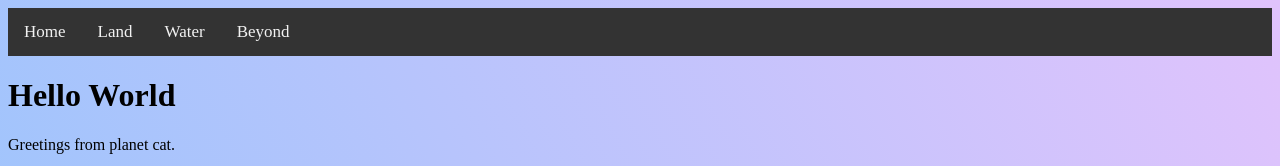
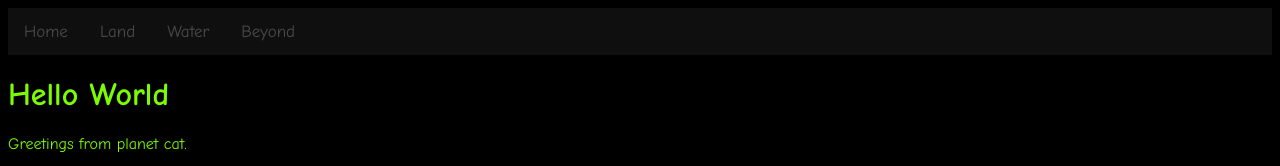
Before and after one commit to laurenleadbetter/laurenleadbetter.github.io, a plain HTML site: page index.html in a window 1280 px wide. Shown: the top 166 px of the page. Drawn offline with Linux system fonts and the light colour scheme.

Commit message:
Update style.css

```diff
--- a/style.css
+++ b/style.css
@@ -1,8 +1,9 @@
 
 body{
 
-background-color: #8EC5FC;
-background-image: linear-gradient(62deg, #8EC5FC 0%, #E0C3FC 100%);
+background-color: black;
+color: lawngreen;
+font-family: Comic Sans MS, Comic Sans, cursive;
 }
 
 
@@ -12,6 +13,7 @@ background-image: linear-gradient(62deg, #8EC5FC 0%, #E0C3FC 100%);
 .topnav {
     background-color: #333;
     overflow: hidden;
+    opacity: 30%;
   }
 
   /* Style the links inside the navigation bar */
```
